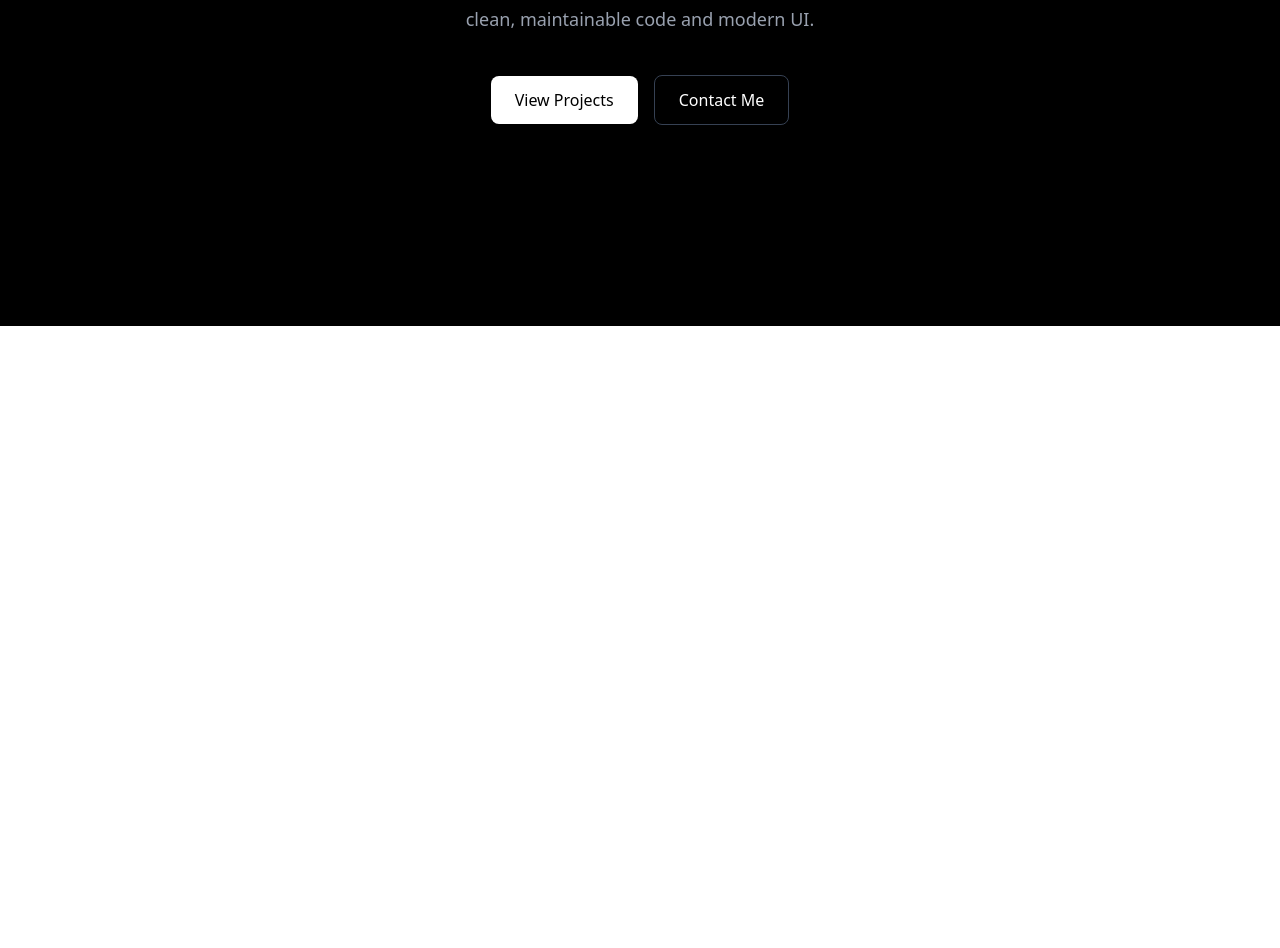
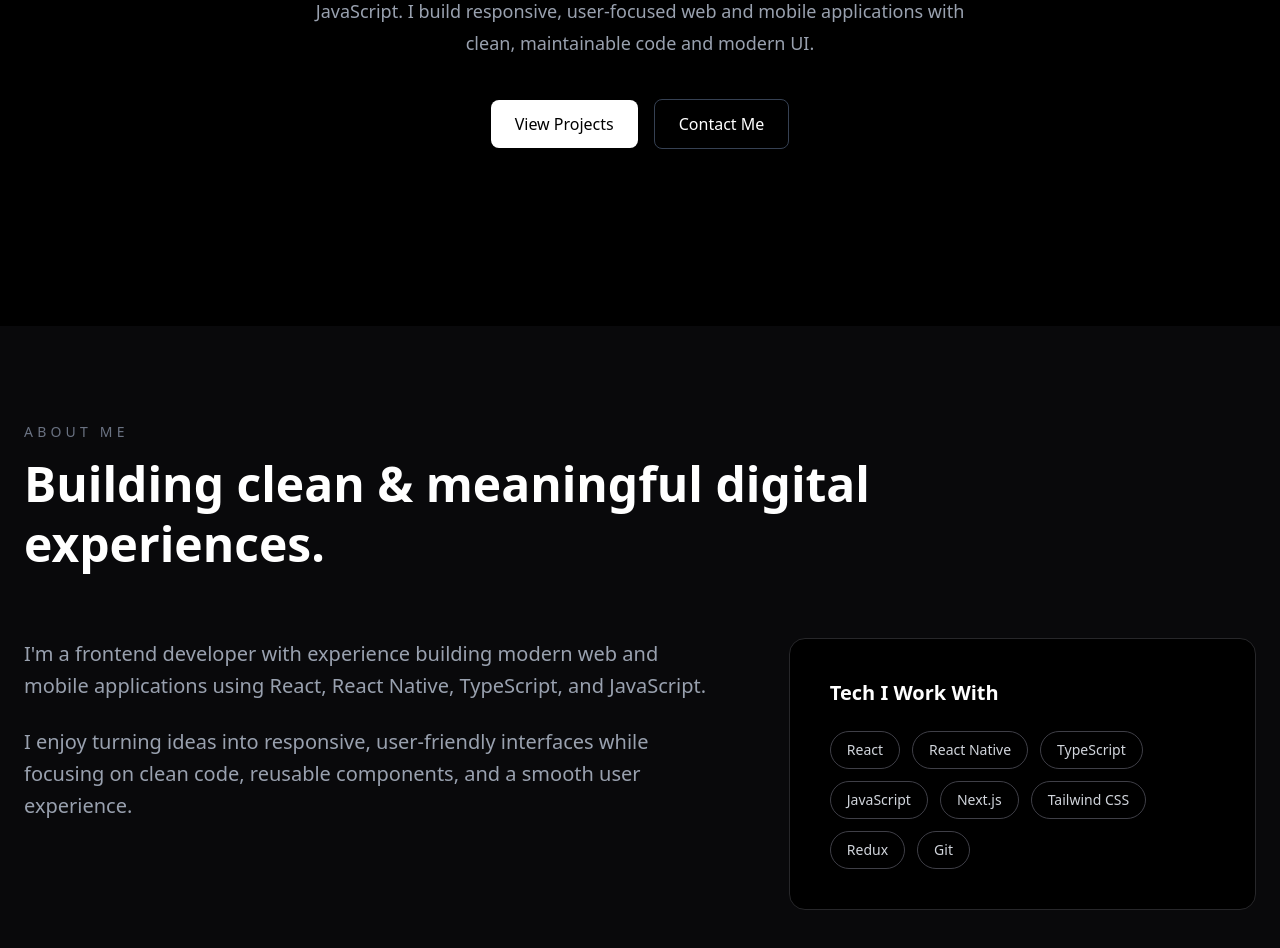
Before and after one commit to farina-riaz-fari/Portfolio, a Next.js app: page / in a window 1280 px wide. Shown: the part 474-1422 px from the top of the page. Before the commit the page ends 800 px from the top, so only its background shows below. Built offline with nearby package versions, Linux system fonts and the light colour scheme.

Commit message:
Add About section

```diff
--- a/app/page.tsx
+++ b/app/page.tsx
@@ -1,11 +1,13 @@
 import Navbar from "@/components/Navbar";
 import Hero from "@/components/Hero";
+import About from "@/components/About";
 
 export default function Home() {
   return (
     <main className="min-h-screen bg-black text-white">
       <Navbar />
       <Hero />
+      <About />
     </main>
   );
 }
--- a/components/About/index.tsx
+++ b/components/About/index.tsx
@@ -0,0 +1,62 @@
+const About = () => {
+  return (
+    <section
+      id="about"
+      className="min-h-screen bg-zinc-950 px-6 py-24 text-white"
+    >
+      <div className="mx-auto max-w-7xl">
+        <div className="mb-16 max-w-4xl">
+          <p className="mb-3 text-sm uppercase tracking-[0.3em] text-gray-500">
+            About Me
+          </p>
+
+          <h2 className="text-4xl font-bold leading-tight md:text-5xl">
+            Building clean & meaningful digital experiences.
+          </h2>
+        </div>
+
+        <div className="grid gap-16 md:grid-cols-[1.2fr_0.8fr]">
+          <div>
+            <p className="text-lg leading-8 text-gray-400 md:text-xl">
+              I&apos;m a frontend developer with experience building modern
+              web and mobile applications using React, React Native,
+              TypeScript, and JavaScript.
+            </p>
+
+            <p className="mt-6 text-lg leading-8 text-gray-400 md:text-xl">
+              I enjoy turning ideas into responsive, user-friendly
+              interfaces while focusing on clean code, reusable components,
+              and a smooth user experience.
+            </p>
+          </div>
+
+          <div className="rounded-2xl border border-zinc-800 bg-black p-8 md:p-10">
+            <h3 className="mb-6 text-xl font-semibold">Tech I Work With</h3>
+
+            <div className="flex flex-wrap gap-3">
+              {[
+                "React",
+                "React Native",
+                "TypeScript",
+                "JavaScript",
+                "Next.js",
+                "Tailwind CSS",
+                "Redux",
+                "Git",
+              ].map((tech) => (
+                <span
+                  key={tech}
+                  className="rounded-full border border-zinc-700 px-4 py-2 text-sm text-gray-300 transition hover:border-gray-500 hover:text-white"
+                >
+                  {tech}
+                </span>
+              ))}
+            </div>
+          </div>
+        </div>
+      </div>
+    </section>
+  );
+};
+
+export default About;
--- a/components/Hero/index.tsx
+++ b/components/Hero/index.tsx
@@ -13,8 +13,14 @@ const Hero = () => {
           Hi, I&apos;m Farina Riaz
         </h1>
 
-        <p className="mx-auto mt-6 max-w-2xl text-lg leading-8 text-gray-400">
-          Frontend Developer specializing in React, React Native, TypeScript, and JavaScript. I build responsive, user-focused web and mobile applications with clean, maintainable code and modern UI.
+        <h2 className="mt-4 text-xl font-medium text-gray-300 md:text-2xl">
+          React & React Native Developer
+        </h2>
+
+        <p className="mx-auto mt-6 max-w-2xl text-base leading-8 text-gray-400 md:text-lg">
+          I&apos;m a frontend developer specializing in React, React Native,
+          TypeScript, and JavaScript. I build responsive, user-focused web and
+          mobile applications with clean, maintainable code and modern UI.
         </p>
 
         <div className="mt-10 flex flex-col items-center justify-center gap-4 sm:flex-row">
```
